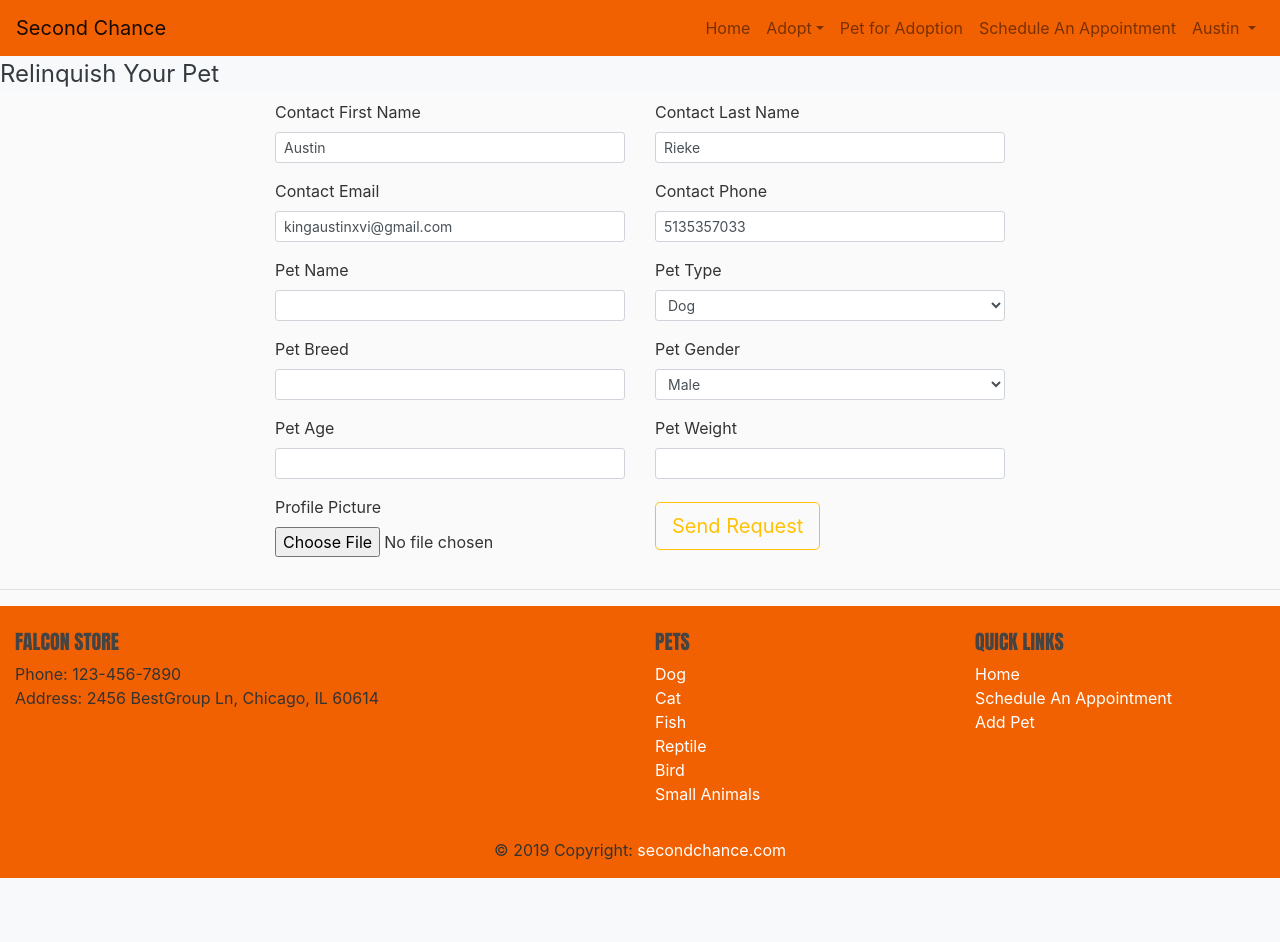
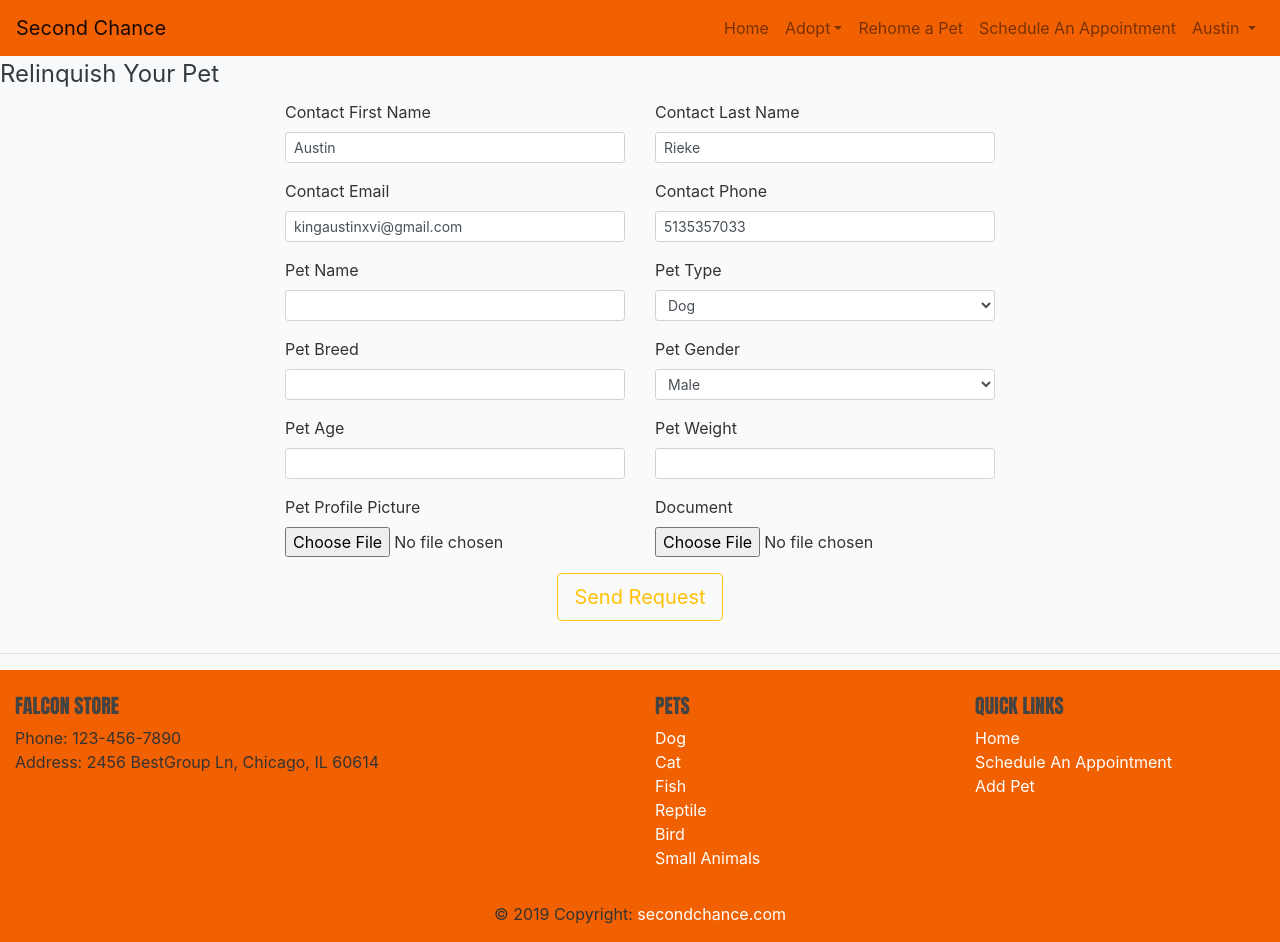
Before and after one commit to v-za/PetProject, a Flask app: page /adoptionAdd in a window 1280 px wide. Before the commit the page ends 878 px from the top, so only its background shows below. Run offline with Flask 2, Linux system fonts and the light colour scheme; a user stored in the database is signed in; some libraries are stand-ins or nearby versions.

Commit message:
New Master

```diff
--- a/the-project/application/forms.py
+++ b/the-project/application/forms.py
@@ -49,14 +49,15 @@ class AdoptionAddForm(FlaskForm):
     type = SelectField('Pet Type',choices=[('choice1','Dog'),('choice2','Cat'),('choice3','Bird'),('choice4','Reptile'),('choice5','Fish'),('choice6','Small-Animal')], validators=[DataRequired()])
     breed = StringField('Pet Breed',validators=[DataRequired()])
     gender = SelectField('Pet Gender',choices=[('choice1','Male'),('choice2','Female')], validators=[DataRequired()])
-    age = IntegerField('Pet Age',validators=[DataRequired()])
-    weight = IntegerField('Pet Weight',validators=[DataRequired()])
+    age = IntegerField('Pet Age',validators=[DataRequired(),NumberRange(min=0,max=100,message="This number is either too low or too high to be a realistic pet age.")])
+    weight = IntegerField('Pet Weight',validators=[DataRequired(),NumberRange(min=0,max=100,message="This number is either too low or too high to be a realistic pet age.")])
     contactFirstName = StringField('Contact First Name',validators=[DataRequired()])
     contactLastName = StringField('Contact Last Name',validators=[DataRequired()])
     contactEmail = StringField('Contact Email',validators=[DataRequired(), Email()])
     contactPhone = StringField('Contact Phone',validators=[DataRequired()])
     #description = TextField('Pet Description', validators=[DataRequired()])
-    picture = FileField('Profile Picture', validators=[DataRequired(), FileAllowed(['jpg','png'])])
+    picture = FileField('Pet Profile Picture', validators=[DataRequired(), FileAllowed(['jpg','png'])])
+    document = FileField('Document', validators=[DataRequired(), FileAllowed(['pdf'])])
     submit = SubmitField('Send Request')
 
 class ProductAddForm(FlaskForm):
@@ -74,8 +75,6 @@ class UpdateAccountForm(FlaskForm):
     picture = FileField('Update Profile Picture', validators=[FileAllowed(['jpg','jpeg','png'])])
     submit = SubmitField('Update')
 
-
-
     def validate_username(self,username):
         if username.data != current_user.username:
             user = User.query.filter_by(username=username.data).first()
@@ -87,7 +86,6 @@ class UpdateAccountForm(FlaskForm):
             user = User.query.filter_by(email=email.data).first()
             if user:
                 raise ValidationError("This email is taken. Please choose another one.")
-
 
 class UpdateAccountFormUsername(FlaskForm):
     username = StringField('Username', validators=[DataRequired(), Length(min=2, max=20, message="Username must be between 2 and 20 characters.")])
--- a/the-project/application/models.py
+++ b/the-project/application/models.py
@@ -1,8 +1,6 @@
 ##from application import db
 from application import db, login_manager
 from flask_login import UserMixin
-
-
 
 
 @login_manager.user_loader
@@ -54,6 +52,7 @@ class PetRequest(db.Model):
     petContactEmail = db.Column(db.String(80),nullable=False)
     petContactPhone = db.Column(db.String(80),nullable=False)
     petImage = db.Column(db.String(20), nullable=False, default='default.jpg')
+    petDocument = db.Column(db.String(20), nullable=False)
 
 #method for how our object is printed when printeed out
     def __repr__(self):
--- a/the-project/application/templates/adoptionAdd.html
+++ b/the-project/application/templates/adoptionAdd.html
@@ -9,8 +9,8 @@
         {{ form.hidden_tag() }}
         <fieldset class="form-group">
             <legend class="bg-light text-dark">Relinquish Your Pet </legend>
-            <div class="container">
-
+            <div class="container mx-auto">
+              <div class="col-lg-12">
               <div class="row justify-content-center align-items-center">
                 <div class="col-lg-4">
                   <div class="form-group">
@@ -201,11 +201,26 @@
                     {% endif %}
                   </div>
                 </div>
+
                 <div class="col-lg-4">
                   <div class="form-group">
+                    {{ form.document.label }}<br>
+                    {{ form.document(class="file-control-file") }}
+                    {% if form.document.errors %}
+                      {% for error in form.document.errors %}
+                        <span class="text-danger">{{ error }}</span><br>
+                      {% endfor %}
+                    {% endif %}
+                  </div>
+                </div>
+              </div>
+              <div class="row">
+                <div class="col-lg-4 mx-auto">
+                  <div class="form-group text-center">
                     {{ form.submit(class="btn btn-outline-warning btn-lg") }}
                   </div>
                 </div>
+              </div>
               </div>
             </div>
           </fieldset>
--- a/the-project/application/templates/layout.html
+++ b/the-project/application/templates/layout.html
@@ -48,7 +48,7 @@
                   </div>
               </li>
               <li class="nav-item">
-                <a class="nav-link" href="{{url_for('adoptionAdd')}}">Pet for Adoption</a>
+                <a class="nav-link" href="{{url_for('adoptionAdd')}}">Rehome a Pet</a>
               </li>
               <li class="nav-item">
                 <a class="nav-link" href="{{url_for('meetingAdd')}}">Schedule An Appointment</a>
--- a/the-project/application/views.py
+++ b/the-project/application/views.py
@@ -4,13 +4,13 @@ import secrets
 from flask import render_template, url_for, flash, redirect, request, abort, session
 from application import app, db,login_manager,bcrypt
 
-from application.forms import UserRegistrationForm, UserLoginForm, AdoptionAddForm, ProductAddForm, UpdateAccountForm, MeetingAddForm, UpdateAccountFormUsername, UpdateAccountFormEmail, UpdateAccountFormPicture
+from application.forms import UserRegistrationForm, UserLoginForm, AdoptionAddForm, ProductAddForm, UpdateAccountForm
+from application.forms import MeetingAddForm, UpdateAccountFormUsername, UpdateAccountFormEmail, UpdateAccountFormPicture
 from application.models import Pet, User, Product, PetRequest, Meeting
 from flask_admin import Admin, AdminIndexView, BaseView, expose
 from flask_admin.contrib.sqla import ModelView
 from flask_login import login_user, current_user, logout_user, login_required
 from functools import wraps
-
 
 
 ## ADMIN VIEWS ####
@@ -151,7 +151,6 @@ def login():
     if form.validate_on_submit():
         user = User.query.filter_by(email=form.email.data).first()
         # show Austin how to debug (form.data.password)
-
         if user and bcrypt.check_password_hash(user.password, form.password.data):
             login_user(user)
             # put in layout template that the flash messages show
@@ -197,6 +196,14 @@ def save_picture(form_picture):
     form_picture.save(picture_path)
     return picture_fn
 
+def save_document(form_document):
+    random_hex = secrets.token_hex(8)
+    _, f_ext = os.path.splitext(form_document.filename)
+    picture_fn = random_hex + f_ext
+    picture_path = os.path.join(
+        app.root_path, 'static/document_files', picture_fn)
+    form_document.save(picture_path)
+    return picture_fn
 
 @app.route("/adoptionAdd", methods=['GET', 'POST'])
 def adoptionAdd():
@@ -204,8 +211,11 @@ def adoptionAdd():
     if(current_user.is_authenticated):
         if form.validate_on_submit():
             picture_file = save_picture(form.picture.data)
-            pet = PetRequest(petName=form.name.data, petType=dict(form.type.choices).get(form.type.data), petGender=dict(form.gender.choices).get(form.gender.data), petBreed=form.breed.data, petAge=form.age.data, petWeight=form.weight.data,
-                             petContactFirstName=form.contactFirstName.data, petContactLastName=form.contactLastName.data, petContactEmail=form.contactEmail.data, petContactPhone=form.contactPhone.data, petImage=picture_file)
+            document_file = save_document(form.document.data)
+            pet = PetRequest(petName=form.name.data, petType=dict(form.type.choices).get(form.type.data),
+			                 petGender=dict(form.gender.choices).get(form.gender.data), petBreed=form.breed.data, petAge=form.age.data,
+			                 petWeight=form.weight.data, petContactFirstName=form.contactFirstName.data, petContactLastName=form.contactLastName.data,
+			                 petContactEmail=form.contactEmail.data, petContactPhone=form.contactPhone.data, petImage=picture_file, petDocument=document_file)
             db.session.add(pet)
             db.session.commit()
             flash(f'Application Has Been Sent for {form.name.data}!', 'success')
@@ -226,7 +236,8 @@ def meetingAdd():
         form = MeetingAddForm()
         meetings = Meeting.query.all()
         if form.validate_on_submit() and form.submit.data:
-            meeting = Meeting(meetingFirstName=current_user.firstName, meetingLastName=current_user.lastName,meetingDate=form.date.data, meetingEmail=current_user.email, meetingPhone=current_user.phone)
+            meeting = Meeting(meetingFirstName=current_user.firstName, meetingLastName=current_user.lastName,meetingDate=form.date.data,
+			                  meetingEmail=current_user.email, meetingPhone=current_user.phone)
             db.session.add(meeting)
             db.session.commit()
             return render_template('confirm.html')
```
Also changed, not shown: the-project/application/templates/home.html (+6 -9 lines), the-project/application/site.db, the-project/application/static/animal_pics/75bfe0024cf21dae.png (added), the-project/application/static/animal_pics/8e52f3d08912755f.png (added), the-project/application/static/animal_pics/ddf0cee932216f61.png (added), the-project/application/static/animal_pics/e4bf115955377229.png (added), the-project/application/static/animal_pics/f997c25e502bad53.png (added), the-project/application/static/profile_pics/ee4b2d9a621d27bd.jpeg (added), the-project/application/static/profile_pics/fdb51549db003abf.jpeg (added), 1 other file.
